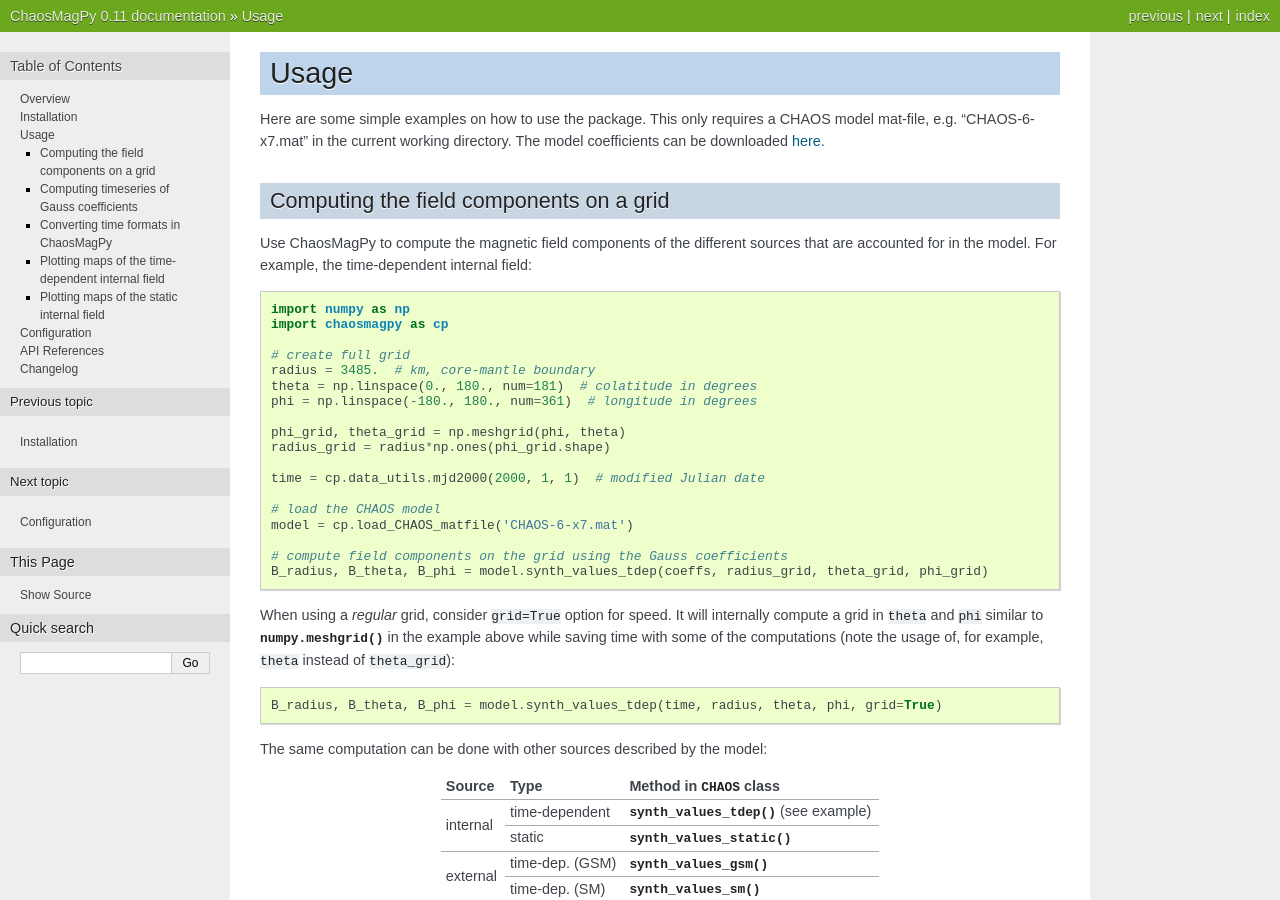
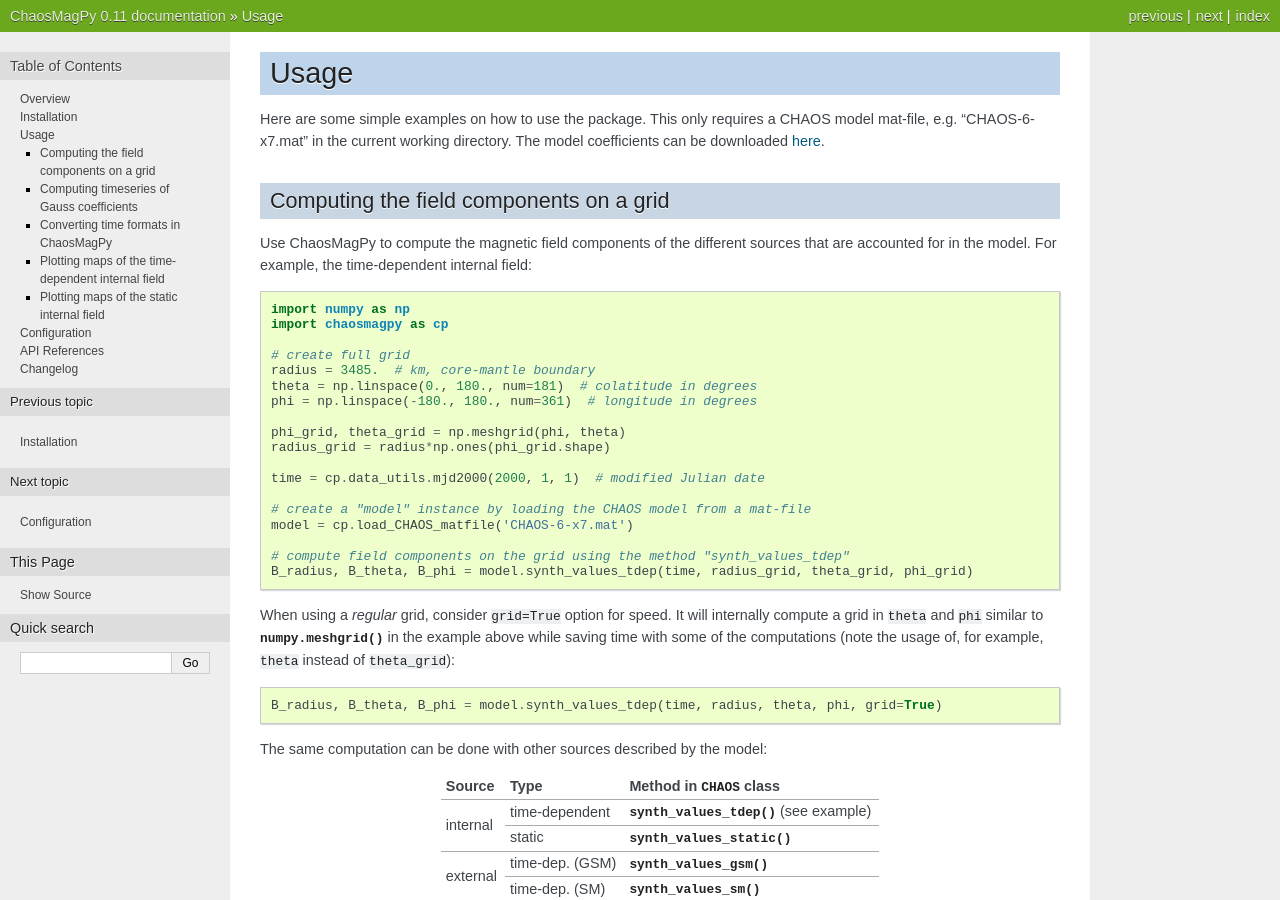
Before and after one commit to ancklo/ChaosMagPy, a Sphinx documentation site: the page built from docs/source/usage.rst, in a window 1280 px wide and 900 px high. Built offline with Sphinx 7.4.7, drawn with Linux system fonts in a browser that asks for light colours; pages that are not in the unit, such as notebooks, are missing from menus.

Commit message:
Fixed typo in the usage section of the documentation.

```diff
--- a/docs/source/usage.rst
+++ b/docs/source/usage.rst
@@ -29,11 +29,11 @@ internal field:
 
    time = cp.data_utils.mjd2000(2000, 1, 1)  # modified Julian date
 
-   # load the CHAOS model
+   # create a "model" instance by loading the CHAOS model from a mat-file
    model = cp.load_CHAOS_matfile('CHAOS-6-x7.mat')
 
-   # compute field components on the grid using the Gauss coefficients
-   B_radius, B_theta, B_phi = model.synth_values_tdep(coeffs, radius_grid, theta_grid, phi_grid)
+   # compute field components on the grid using the method "synth_values_tdep"
+   B_radius, B_theta, B_phi = model.synth_values_tdep(time, radius_grid, theta_grid, phi_grid)
 
 When using a *regular* grid, consider ``grid=True`` option for
 speed. It will internally compute a grid in ``theta`` and ``phi`` similar to
```
